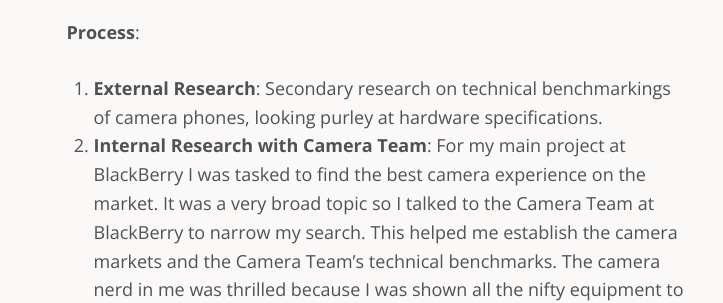
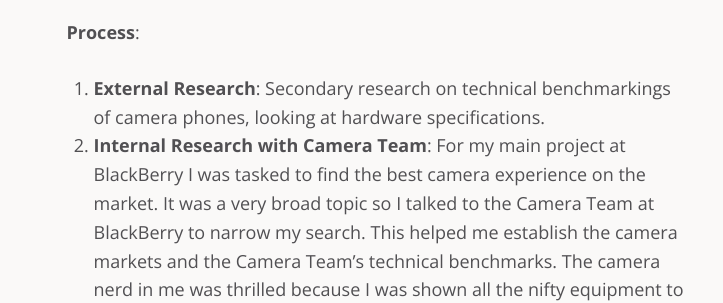
Before and after one commit to wailingwombat/wailingwombat.github.io, a Jekyll site: the page built from projects/blackberry.md, in a window 1280 px wide. Shown: the part 1048-1351 px from the top of the page, without its empty margins (261-984 px from the left). Built offline with Jekyll 4.4.1, drawn with Linux system fonts in a browser that asks for light colours.

Commit message:
i need spellcheck

```diff
--- a/projects/blackberry.md
+++ b/projects/blackberry.md
@@ -15,7 +15,7 @@
 
 **Process**:
 
-1. **External Research**: Secondary research on technical benchmarkings of camera phones, looking purley at hardware specifications.
+1. **External Research**: Secondary research on technical benchmarkings of camera phones, looking at hardware specifications.
 2. **Internal Research with Camera Team**: For my main project at BlackBerry I was tasked to find the best camera experience on the market. It was a very broad topic so I talked to the Camera Team at BlackBerry to narrow my search. This helped me establish the camera markets and the Camera Team’s technical benchmarks. The camera nerd in me was thrilled because I was shown all the nifty equipment to test the cameras (all custom made!).
 3. **Primary Research**: I designed a study where each participant would test out three competitor phones and go through a series of fun tasks. I have illustrated the tasks users went through above. Each task depicted tried to capture different aspects of the user's camera experience. For example, the sharing task assesses the ease of sharing photos.
 
```
